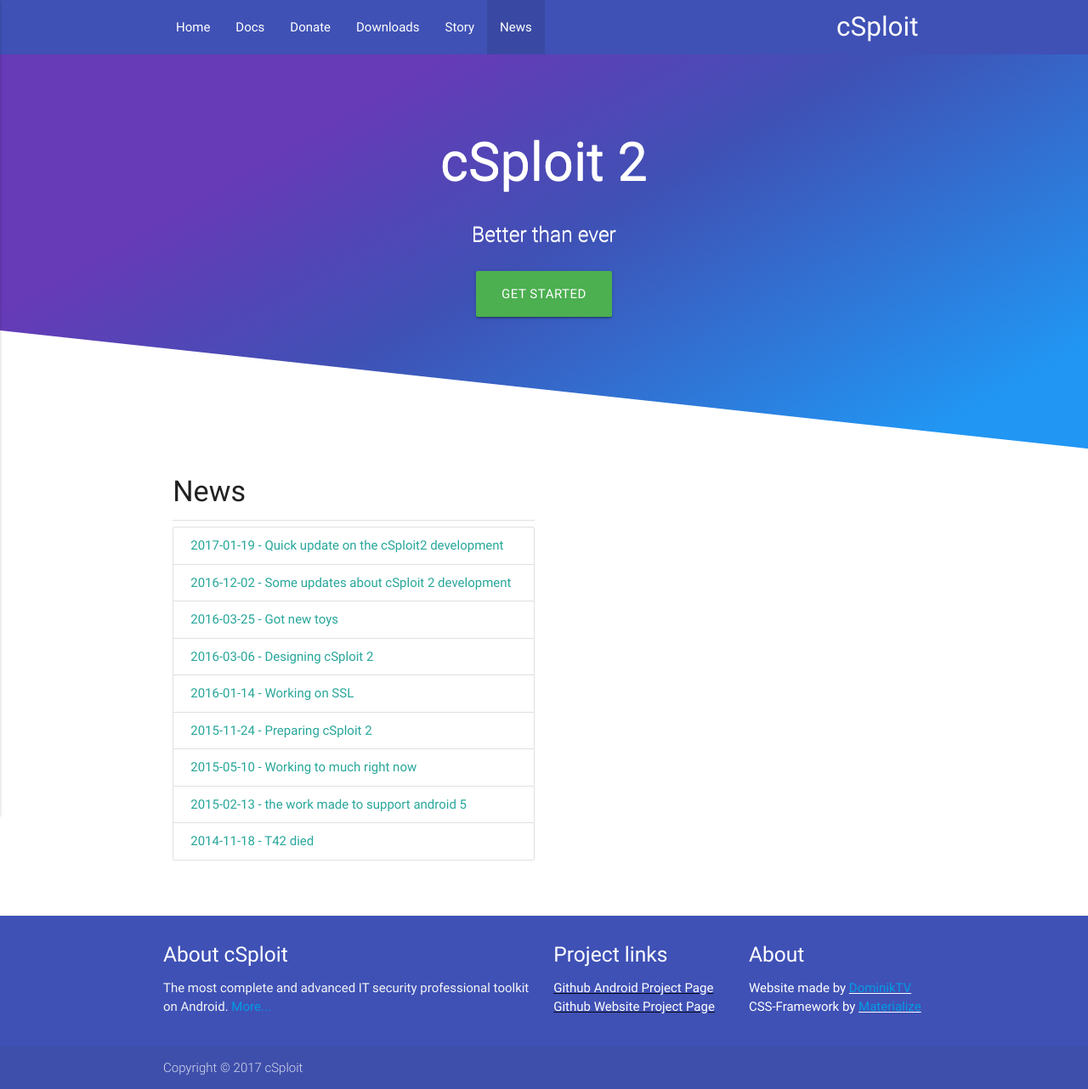
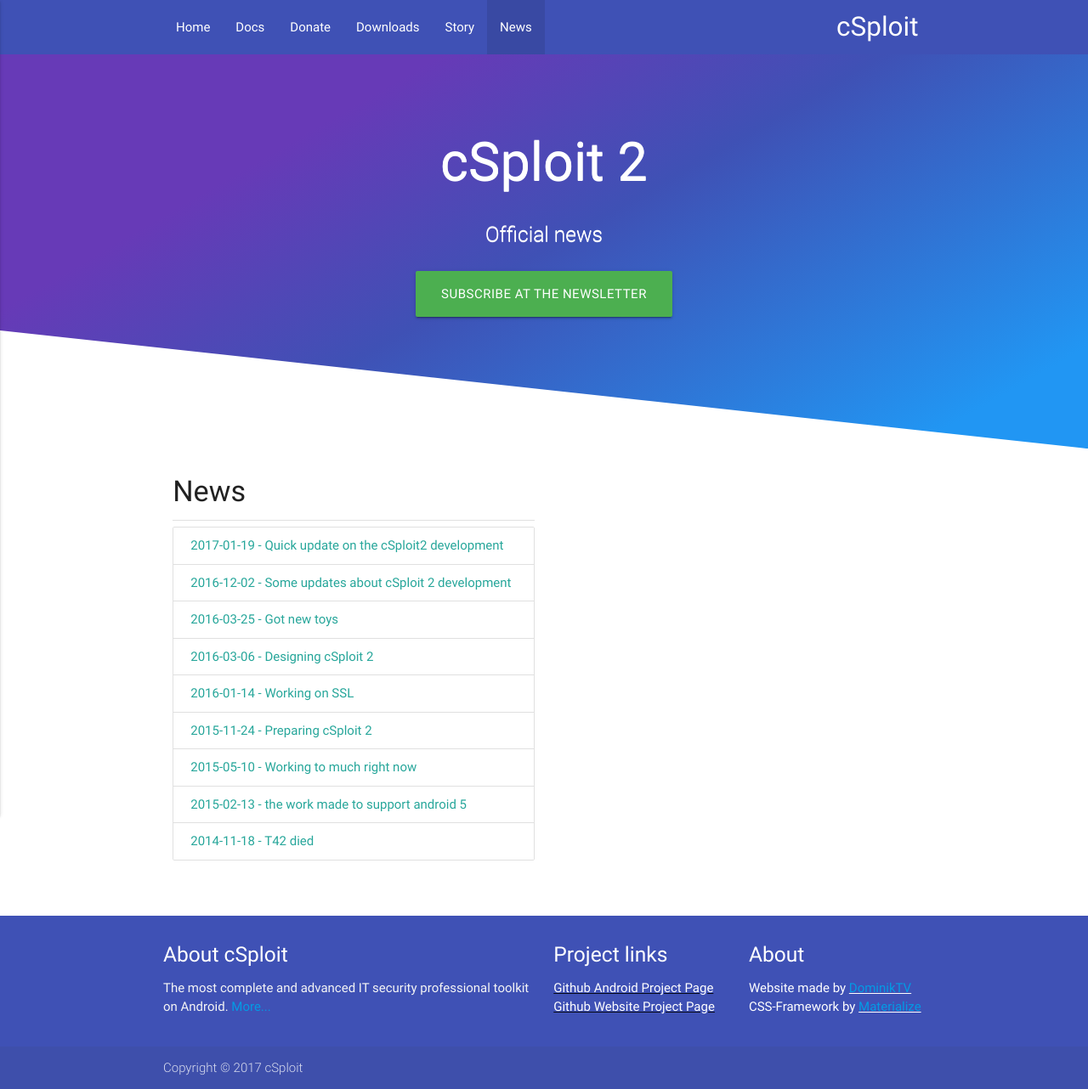
Before and after one commit to cSploit/cSploit.github.io, a Jekyll site: the page built from news.html, in a window 1280 px wide. Shown: the whole page at 85% size. Built offline with Jekyll 4.4.1, drawn with Linux system fonts in a browser that asks for light colours; comment, search, counter and statistics services are not loaded.

Commit message:
Finished News page

```diff
--- a/news.html
+++ b/news.html
@@ -8,10 +8,10 @@
     <br><br>
     <h1 class="header center white-text floating-text-black">cSploit 2</h1>
     <div class="row center">
-      <h5 class="header col s12 light white-text floating-text-black">Better than ever</h5>
+      <h5 class="header col s12 light white-text floating-text-black">Official news</h5>
     </div>
     <div class="row center">
-      <a href="downloads.html" id="download-button" class="btn-large waves-effect waves-light green">Get Started</a>
+      <a href="downloads.html" id="download-button" class="btn-large waves-effect waves-light green">Subscribe at the newsletter</a>
     </div>
     <br><br><br><br><br><br>
   </div>
```
Also changed, not shown: CNAME (line endings or trailing spaces).
